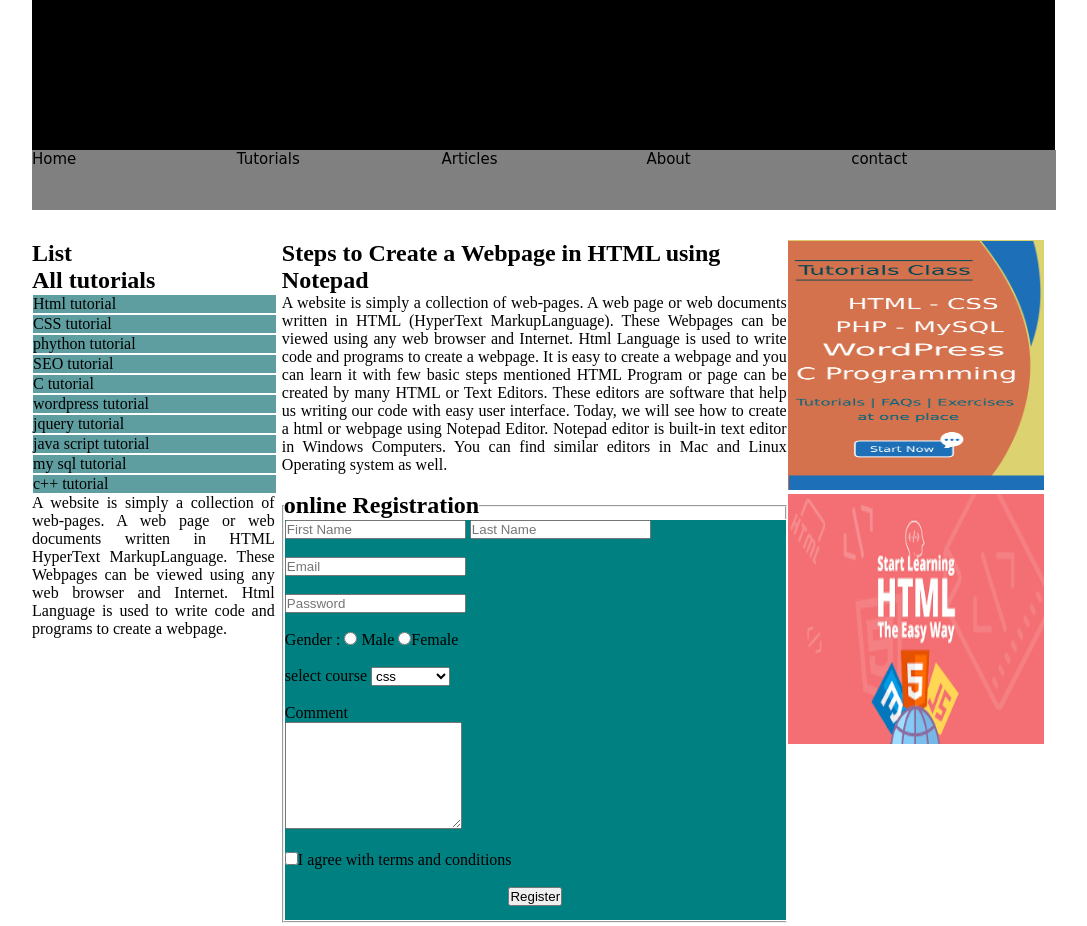
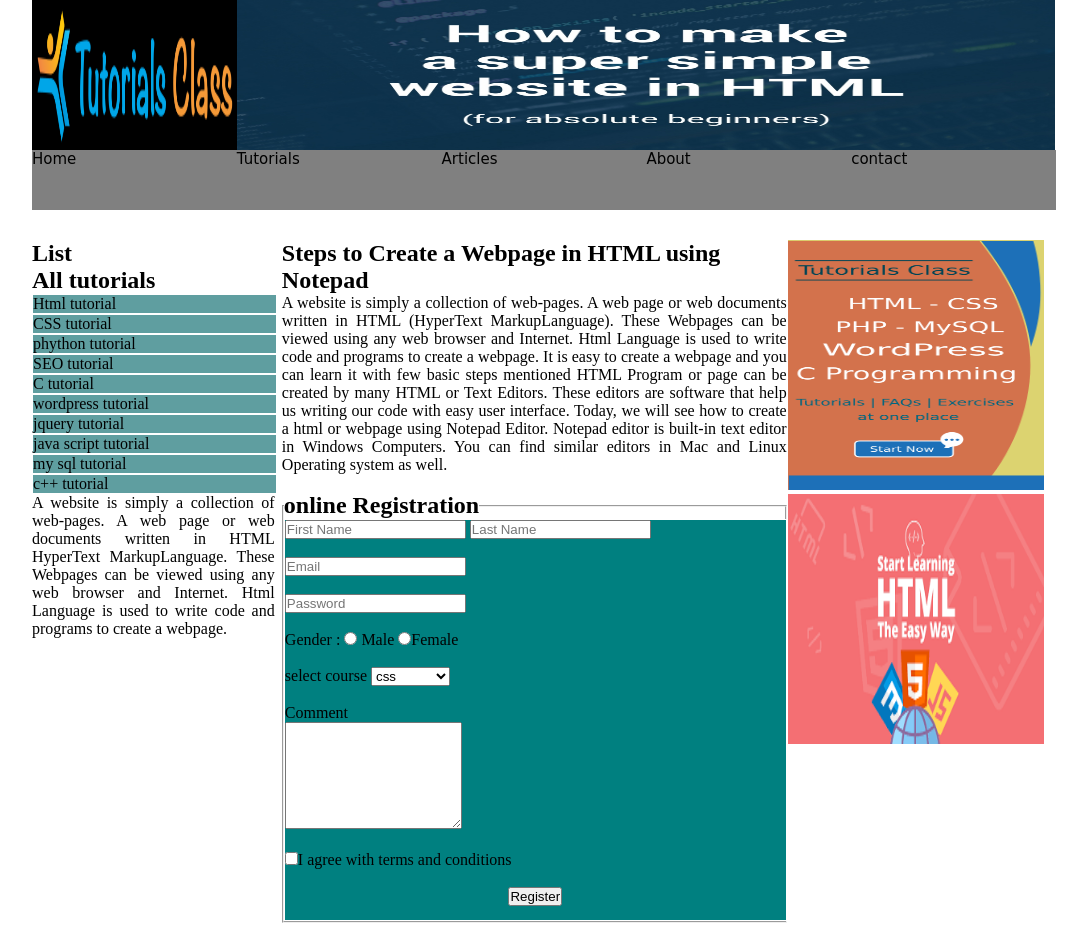
Before and after one commit to js100Adpf/js1, a plain HTML site: page index.html in a window 1280 px wide. Shown: the top 926 px of the page, without its empty margins (96-1183 px from the left). Drawn offline with Linux system fonts and the light colour scheme.

Commit message:
Update index.html

```diff
--- a/index.html
+++ b/index.html
@@ -142,9 +142,9 @@
 
 
             <div id="header_wraffer">
-                <div id="logo"> <uu.png"height="150px" width="100% "></div>
+                <div id="logo"> <img src="uu.png"height="150px" width="100% "></div>
 
-                <div id="banner"><g.jpg"height="150px" width="100%"></div>
+                <div id="banner"><img src="g.jpg"height="150px" width="100%"></div>
             </div>
 
 
```
